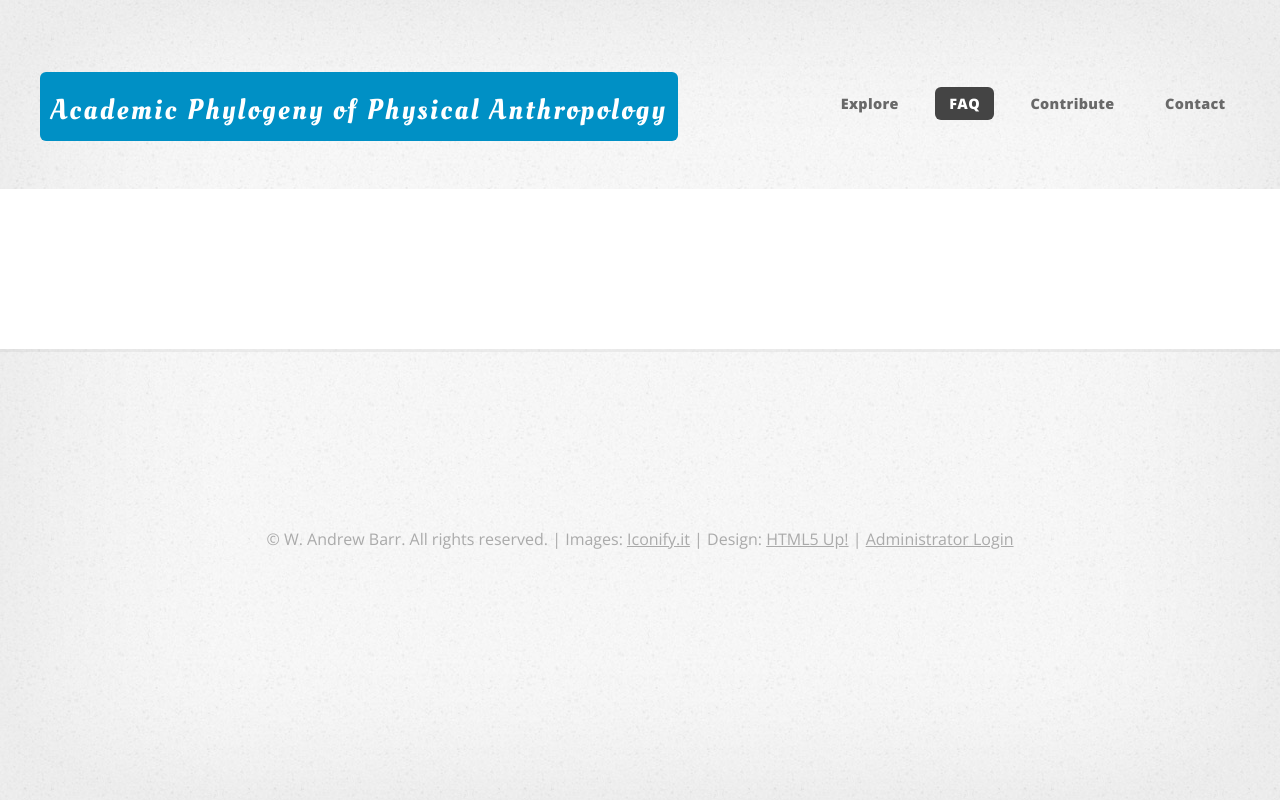
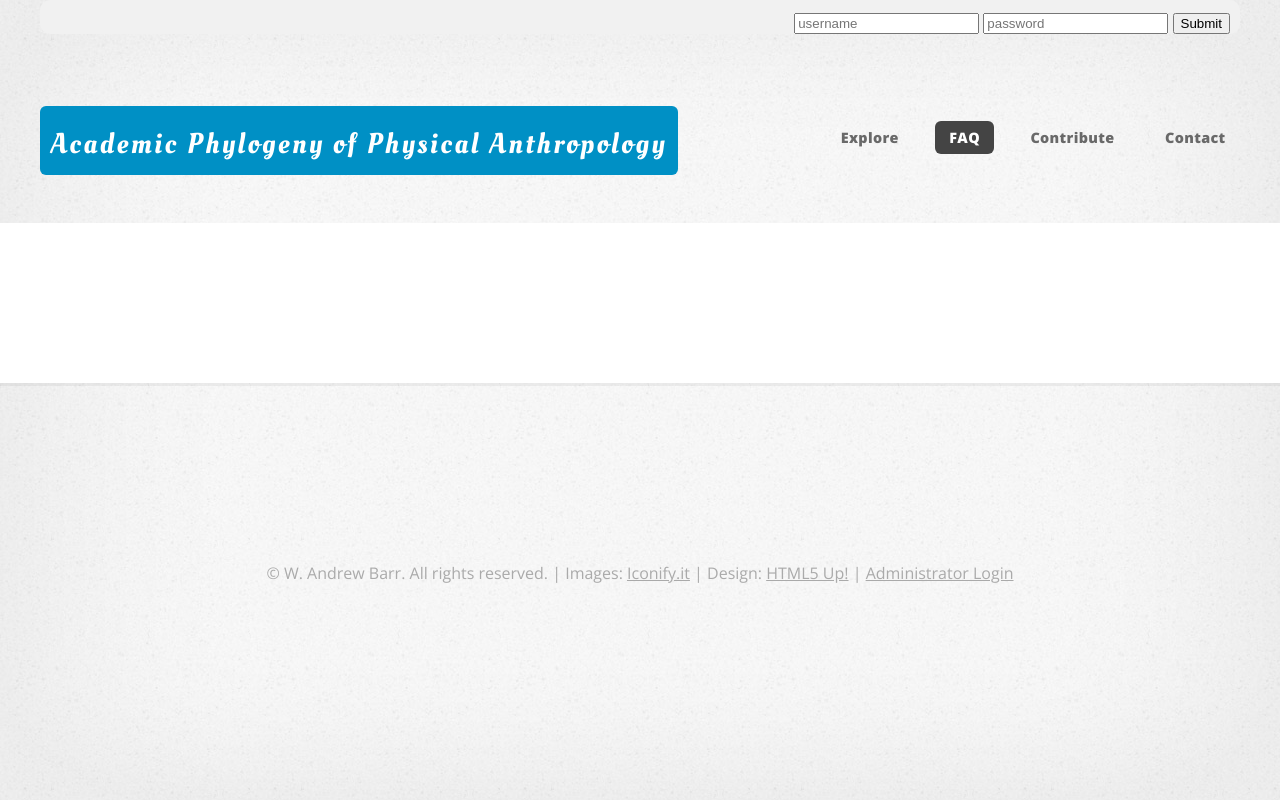
Before and after one commit to wabarr/physanth-phylogeny, a Django app: page /FAQ/ in a window 1280 px wide. Run offline with Django 3.2, Linux system fonts and the light colour scheme; data that the repository does not hold is empty; parts of the project's set-up code (start-up, migrations or seed data) failed here and were passed over.

Commit message:
started addition of base site login form

```diff
--- a/academicPhylogeny/settings.py
+++ b/academicPhylogeny/settings.py
@@ -7,7 +7,7 @@ import secrets
 
 PROJECT_DIR = os.path.join(os.path.abspath(os.path.dirname(__file__)),"..")
 
-DEBUG = False
+DEBUG = True
 
 TEMPLATE_DEBUG = False
 
@@ -19,7 +19,7 @@ ADMINS = (
 
 MANAGERS = ADMINS
 
-DEV=False
+DEV=True
 if DEV:
     db = os.path.abspath(os.path.join(PROJECT_DIR,"django_database.db"))
 else:
--- a/academicPhylogeny/static/css/academic_phylo.css
+++ b/academicPhylogeny/static/css/academic_phylo.css
@@ -172,3 +172,16 @@ h3.lessBottomMargin{
 		#nav ul ul li a {
 			color: #696969;
 		}
+
+#login-form {
+    text-align:right;
+    margin-bottom:0;
+    padding-bottom:0;
+}
+#login-form input {
+    display:inline;
+}
+
+#header-wrapper {
+    margin-top:0;
+}
--- a/base/templates/base.html
+++ b/base/templates/base.html
@@ -32,7 +32,20 @@
     {% block googleanalytics %}{% endblock %}
 	</head>
 	<body class="no-sidebar">
-
+        <div id="login-header">
+           <div class="5grid-layout">
+                   <div class="row">
+					    <div class="12u">
+                            <form id="login-form">
+                                <input type="text" placeholder="username">
+                                <input type="password" placeholder="password">
+                                <input type="submit">
+                            </form>
+                        </div>
+                   </div>
+           </div>
+        </div>
+        </div>
 		<!-- Header Wrapper -->
 			<div id="header-wrapper">
 				<div class="5grid-layout">
```
